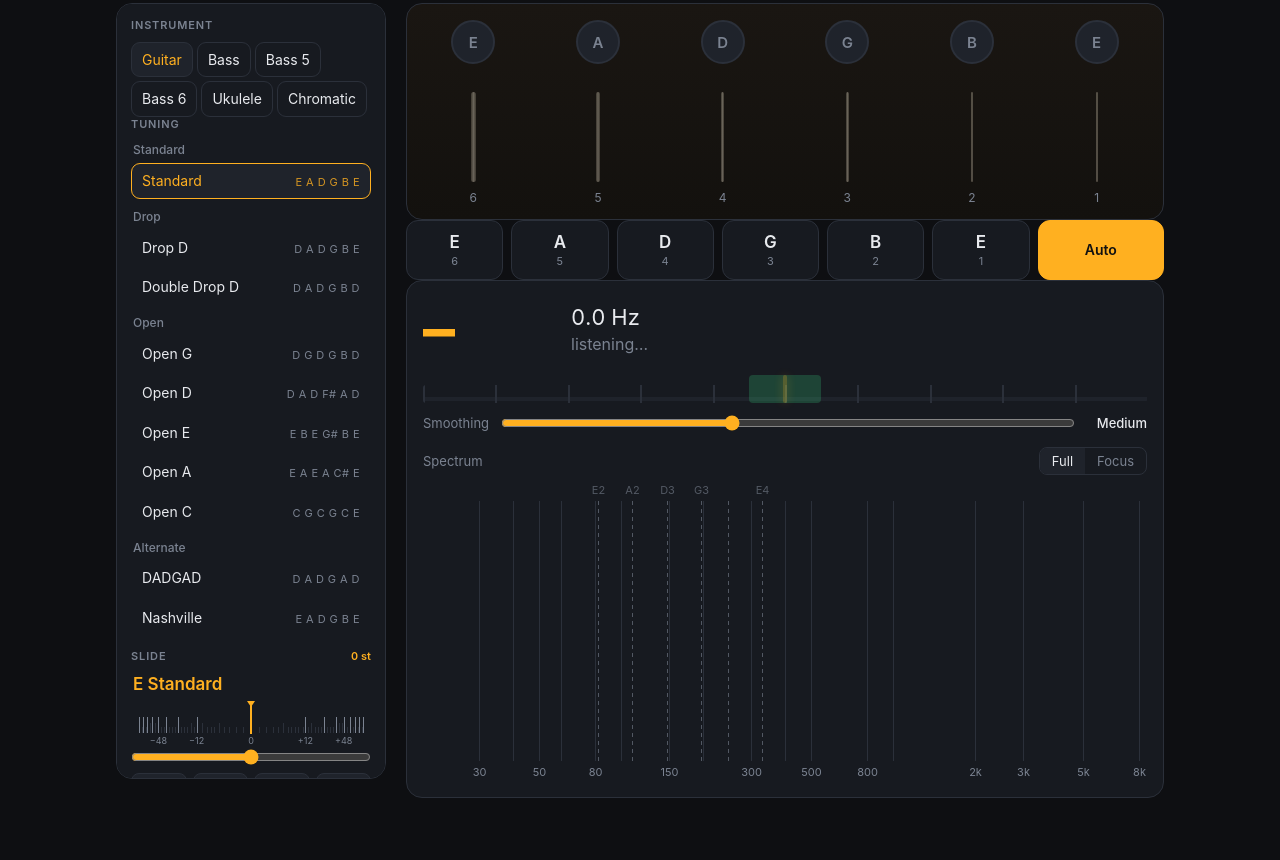
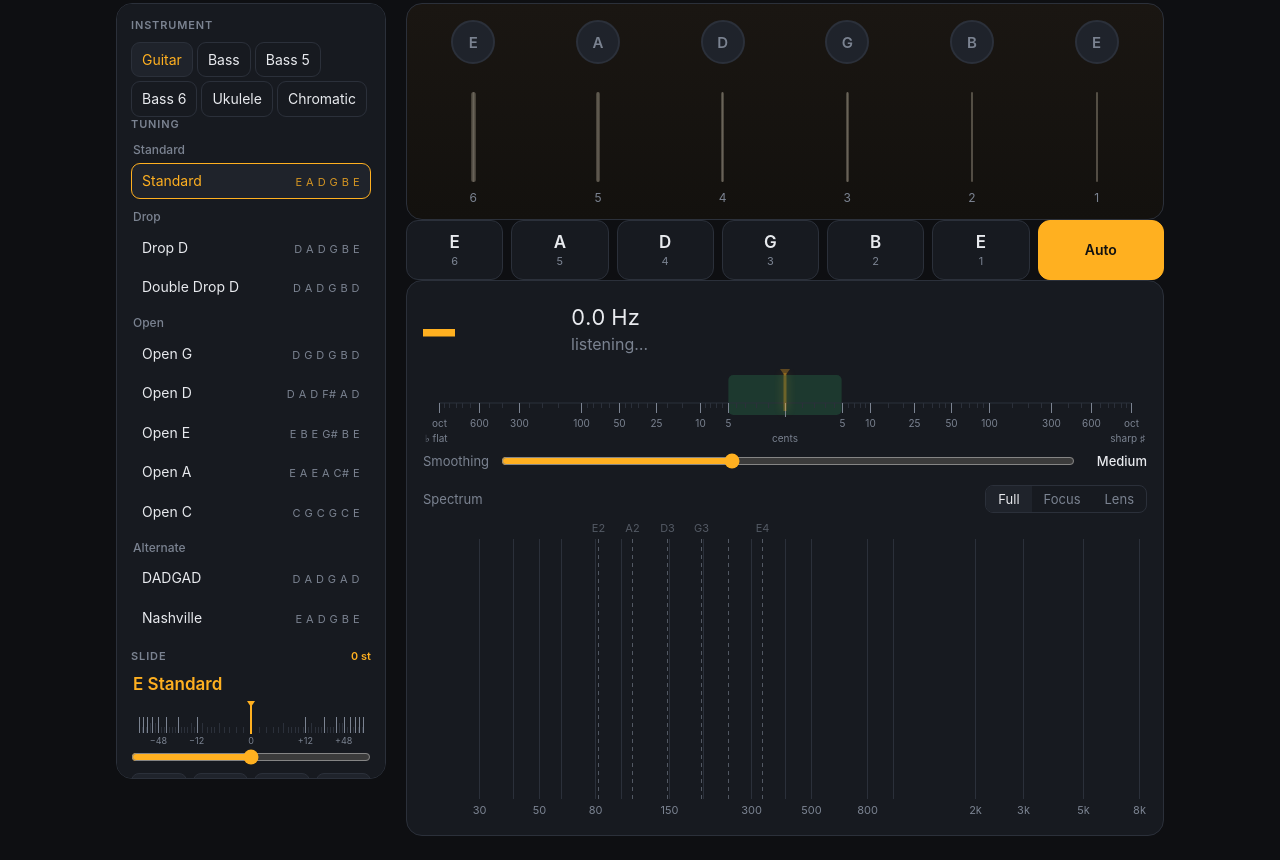
Before and after one commit to mrpie95/tunIN, a plain HTML site: page web/index.html in a window 1280 px wide. Shown: the part 71-931 px from the top of the page. Before the commit the page ends 893 px from the top, so only its background shows below. Drawn offline with Linux system fonts and the light colour scheme.

Commit message:
Tuner meter and spectrum Lens view on a non-linear scale centred on the target note

```diff
--- a/web/app.js
+++ b/web/app.js
@@ -119,7 +119,7 @@ loadInstrument(inst);
 // ---------- DOM ----------
 const $ = id => document.getElementById(id);
 const elInst = $('instruments'), elStrings = $('strings'), elTunings = $('tunings'), elButtons = $('buttons');
-const elNote = $('note'), elHz = $('hz'), elCents = $('cents'), elNeedle = $('needle');
+const elNote = $('note'), elHz = $('hz'), elCents = $('cents');
 const elStart = $('start'), canvas = $('spectrum'), g = canvas.getContext('2d');
 const elSmooth = $('smooth'), elSmoothLabel = $('smoothLabel');
 const elOffset = $('offset'), elOffNum = $('offNum'), elOffLabel = $('offLabel');
@@ -380,7 +380,6 @@ function setSmoothing(v) {
   store.set('smoothing', smoothing);
   elSmooth.value = smoothing;
   elSmoothLabel.textContent = smoothing === 0 ? 'Off' : smoothing < 0.34 ? 'Low' : smoothing < 0.67 ? 'Medium' : 'High';
-  elNeedle.style.transitionDuration = (0.06 + smoothing * 0.35) + 's'; // needle glides more when smoother
   if (analyser) analyser.smoothingTimeConstant = spectrumSmoothing();
 }
 
@@ -392,7 +391,7 @@ function stop() {
   elStart.textContent = 'Start listening';
   elStart.classList.remove('on');
   elNote.textContent = '–'; elHz.textContent = '0.0 Hz'; elCents.textContent = 'stopped';
-  elNeedle.classList.remove('live');
+  meterCents = null;
   refreshSelection();
 }
 
@@ -482,7 +481,7 @@ function setNote(t) {
 function updateReadout() {
   const t = currentTarget();
   if (!detected || !t) {
-    elNeedle.classList.remove('live');
+    meterCents = null;
     if (running) { elCents.textContent = 'pluck a string…'; setNote(strings.length ? t : null); }
     refreshSelection();
     return;
@@ -492,9 +491,80 @@ function updateReadout() {
   elHz.textContent = `${detected.freq.toFixed(1)} Hz  →  ${t.freq.toFixed(1)}`;
   elCents.textContent = Math.abs(cents) <= IN_TUNE_CENTS ? 'in tune'
     : `${Math.abs(cents).toFixed(0)} cents ${cents < 0 ? 'flat – tighten' : 'sharp – loosen'}`;
-  elNeedle.classList.add('live');
-  elNeedle.style.left = (50 + Math.max(-50, Math.min(50, cents))) + '%';
+  meterCents = cents;
   refreshSelection(cents);
+}
+
+// ---------- non-linear (symlog) scale ----------
+// Centred on the note you're aiming for: ~16 px per cent right at the target, then each
+// step covers more and more, out to an octave either side. Used by the meter and the Lens spectrum.
+const SL_C0 = 3;
+function makeSlog(maxCents) {
+  const k = Math.log(1 + maxCents / SL_C0);
+  return {
+    max: maxCents,
+    fwd: c => Math.sign(c) * Math.log(1 + Math.abs(c) / SL_C0) / k,              // cents -> -1..1
+    inv: s => Math.sign(s) * SL_C0 * (Math.exp(Math.abs(s) * k) - 1),            // -1..1 -> cents
+  };
+}
+const METER = makeSlog(1200);
+
+let meterCents = null, meterDisp = 0;
+const meterCv = $('meter'), mg = meterCv.getContext('2d');
+function drawMeter() {
+  const dpr = window.devicePixelRatio || 1, r = meterCv.getBoundingClientRect();
+  if (!r.width) return;
+  if (meterCv.width !== Math.round(r.width * dpr) || meterCv.height !== Math.round(r.height * dpr)) {
+    meterCv.width = r.width * dpr; meterCv.height = r.height * dpr;
+  }
+  const w = r.width, h = r.height, mid = w / 2, half = w / 2 - 16;
+  mg.setTransform(dpr, 0, 0, dpr, 0, 0);
+  mg.clearRect(0, 0, w, h);
+  const state = css('--state'), good = css('--good'), dim = css('--dim'), line = css('--line');
+  const X = c => mid + METER.fwd(c) * half;
+  const axisY = 34;
+
+  // in-tune zone
+  mg.fillStyle = good; mg.globalAlpha = Math.abs(meterCents ?? 99) <= IN_TUNE_CENTS ? .35 : .16;
+  mg.beginPath(); mg.roundRect(X(-IN_TUNE_CENTS), 6, X(IN_TUNE_CENTS) - X(-IN_TUNE_CENTS), axisY + 6, 5); mg.fill();
+  mg.globalAlpha = 1;
+
+  // axis + ticks (dense at the target, sparser outward)
+  mg.strokeStyle = line; mg.lineWidth = 1;
+  mg.beginPath(); mg.moveTo(X(-METER.max), axisY); mg.lineTo(X(METER.max), axisY); mg.stroke();
+  const major = [0, 5, 10, 25, 50, 100, 300, 600, 1200];
+  const all = new Set();
+  for (let c = 1; c <= 10; c++) all.add(c);
+  for (let c = 15; c <= 50; c += 5) all.add(c);
+  for (let c = 60; c <= 100; c += 10) all.add(c);
+  for (let c = 150; c <= 300; c += 50) all.add(c);
+  for (let c = 400; c <= 1200; c += 100) all.add(c);
+  major.forEach(c => all.add(c));
+  mg.textAlign = 'center'; mg.font = '10px -apple-system, sans-serif';
+  [...all].forEach(c => {
+    const isMajor = major.includes(c);
+    [c, -c].forEach(v => {
+      if (c === 0 && v < 0) return;
+      const x = Math.round(X(v)) + .5;
+      mg.strokeStyle = isMajor ? dim : line;
+      mg.beginPath(); mg.moveTo(x, axisY); mg.lineTo(x, axisY + (c === 0 ? 14 : isMajor ? 10 : 5)); mg.stroke();
+      if (isMajor && c !== 0) { mg.fillStyle = dim; mg.fillText(c === 1200 ? 'oct' : String(c), x, axisY + 24); }
+    });
+  });
+  mg.fillStyle = dim; mg.textAlign = 'left'; mg.fillText('♭ flat', 2, h - 3);
+  mg.textAlign = 'right'; mg.fillText('sharp ♯', w - 2, h - 3);
+  mg.textAlign = 'center'; mg.fillText('cents', mid, h - 3);
+
+  // needle eases in scale space so it glides without lagging the reading
+  const target = meterCents === null ? meterDisp : METER.fwd(Math.max(-METER.max, Math.min(METER.max, meterCents)));
+  meterDisp += (target - meterDisp) * (0.55 - 0.45 * smoothing);
+  const nx = mid + meterDisp * half;
+  mg.globalAlpha = meterCents === null ? .3 : 1;
+  mg.strokeStyle = mg.fillStyle = state; mg.lineWidth = 3; mg.shadowColor = state; mg.shadowBlur = 10;
+  mg.beginPath(); mg.moveTo(nx, 4); mg.lineTo(nx, axisY + 8); mg.stroke();
+  mg.shadowBlur = 0;
+  mg.beginPath(); mg.moveTo(nx - 5, 0); mg.lineTo(nx + 5, 0); mg.lineTo(nx, 7); mg.fill();
+  mg.globalAlpha = 1;
 }
 
 // ---------- spectrum ----------
@@ -508,14 +578,24 @@ function resize() {
 }
 new ResizeObserver(resize).observe(canvas);
 
-const xOf = f => 8 + Math.log(f / F_MIN) / Math.log(F_MAX / F_MIN) * (W - 16);
-const fOf = x => F_MIN * Math.pow(F_MAX / F_MIN, (x - 8) / (W - 16));
+const LENS = makeSlog(2400); // two octaves each side, so the 2nd and 3rd harmonics stay in view
+let lensC = 110;             // centre frequency of the Lens view (the target note)
+const lensX = f => W / 2 + LENS.fwd(1200 * Math.log2(f / lensC)) * (W / 2 - 8);
+const lensF = x => lensC * Math.pow(2, LENS.inv((x - W / 2) / (W / 2 - 8)) / 1200);
+const xOf = f => (view === 'lens' ? lensX(f) : 8 + Math.log(f / F_MIN) / Math.log(F_MAX / F_MIN) * (W - 16));
+const fOf = x => (view === 'lens' ? lensF(x) : F_MIN * Math.pow(F_MAX / F_MIN, (x - 8) / (W - 16)));
 const css = n => getComputedStyle(document.documentElement).getPropertyValue(n).trim();
 const fmtHz = f => f >= 1000 ? (f / 1000) + 'k' : f + '';
 const GRID = [5, 10, 15, 20, 30, 40, 50, 60, 80, 100, 150, 200, 300, 400, 500, 800, 1000, 2000, 3000, 5000, 8000, 12000, 16000, 20000];
 
 function setRange() {
   const nyq = ctx ? ctx.sampleRate / 2 : 24000;
+  if (view === 'lens') {
+    const t = currentTarget();
+    lensC = t ? t.freq : detected ? detected.freq : 110;
+    F_MIN = lensC * Math.pow(2, -2); F_MAX = lensC * Math.pow(2, 2);
+    return;
+  }
   if (view === 'full') {
     // 20 Hz–8 kHz, widened when the slide pushes strings outside it
     const fs = strings.map(s => s.freq);
@@ -549,14 +629,17 @@ function drawSpectrum() {
   g.textAlign = 'center';
   g.font = '11px -apple-system, sans-serif';
 
-  // frequency grid
+  // frequency grid (cents around the target in Lens view)
   g.lineWidth = 1;
   let lastX = -99;
-  GRID.forEach(f => {
-    if (f < F_MIN * 1.02 || f > F_MAX) return;
+  const grid = view === 'lens'
+    ? [-1200, -600, -300, -100, -25, -5, 0, 5, 25, 100, 300, 600, 1200].map(c => ({ f: lensC * Math.pow(2, c / 1200), t: c === 0 ? 'target' : (c > 0 ? '+' : '−') + Math.abs(c) + '¢' }))
+    : GRID.map(f => ({ f, t: fmtHz(f) }));
+  grid.forEach(({ f, t }) => {
+    if (view !== 'lens' && (f < F_MIN * 1.02 || f > F_MAX)) return;
     const x = Math.round(xOf(f)) + .5;
     g.strokeStyle = line; g.beginPath(); g.moveTo(x, top); g.lineTo(x, bottom); g.stroke();
-    if (x - lastX > 34) { g.fillStyle = dim; g.fillText(fmtHz(f), x, H - 5); lastX = x; }
+    if (x - lastX > 34) { g.fillStyle = dim; g.fillText(t, x, H - 5); lastX = x; }
   });
 
   // live spectrum (+ faint peak hold)
@@ -614,6 +697,7 @@ function drawSpectrum() {
 function loop() {
   analyse();
   updateReadout();
+  drawMeter();
   drawSpectrum();
   requestAnimationFrame(loop);
 }
--- a/web/index.html
+++ b/web/index.html
@@ -61,11 +61,7 @@
               <div id="cents" class="cents">listening…</div>
             </div>
           </div>
-          <div class="meter" aria-hidden="true">
-            <div class="ticks"></div>
-            <div class="zone"></div>
-            <div class="needle" id="needle"></div>
-          </div>
+          <canvas id="meter" aria-hidden="true"></canvas>
           <label class="smooth">
             <span>Smoothing</span>
             <input type="range" id="smooth" min="0" max="1" step="0.05" value="0.4" aria-label="Smoothing">
@@ -74,7 +70,7 @@
           <div class="spec-head">
             <span>Spectrum</span>
             <div class="seg" id="view">
-              <button data-v="full" class="on">Full</button><button data-v="focus">Focus</button>
+              <button data-v="full" class="on">Full</button><button data-v="focus">Focus</button><button data-v="lens" title="Zoomed on your target note; the further off, the more it compresses">Lens</button>
             </div>
           </div>
           <div class="spectrum"><canvas id="spectrum"></canvas></div>
--- a/web/style.css
+++ b/web/style.css
@@ -211,3 +211,5 @@ canvas { width: 100%; height: 100%; display: block; }
 #board { height: auto; cursor: grab; touch-action: pan-y; }
 #board:active { cursor: grabbing; }
 @media (max-width: 860px) { .top { gap: 8px; } }
+
+#meter { width: 100%; height: 76px; display: block; margin: 8px 0 6px; }
--- a/web/sw.js
+++ b/web/sw.js
@@ -1,4 +1,4 @@
-const CACHE = 'tunin-v15';
+const CACHE = 'tunin-v16';
 const ASSETS = ['./', './index.html', './style.css', './app.js', './fretboard.js', './register-sw.js', './manifest.webmanifest',
   './icons/icon.svg', './icons/icon-192.png', './icons/icon-512.png'];
 
```
